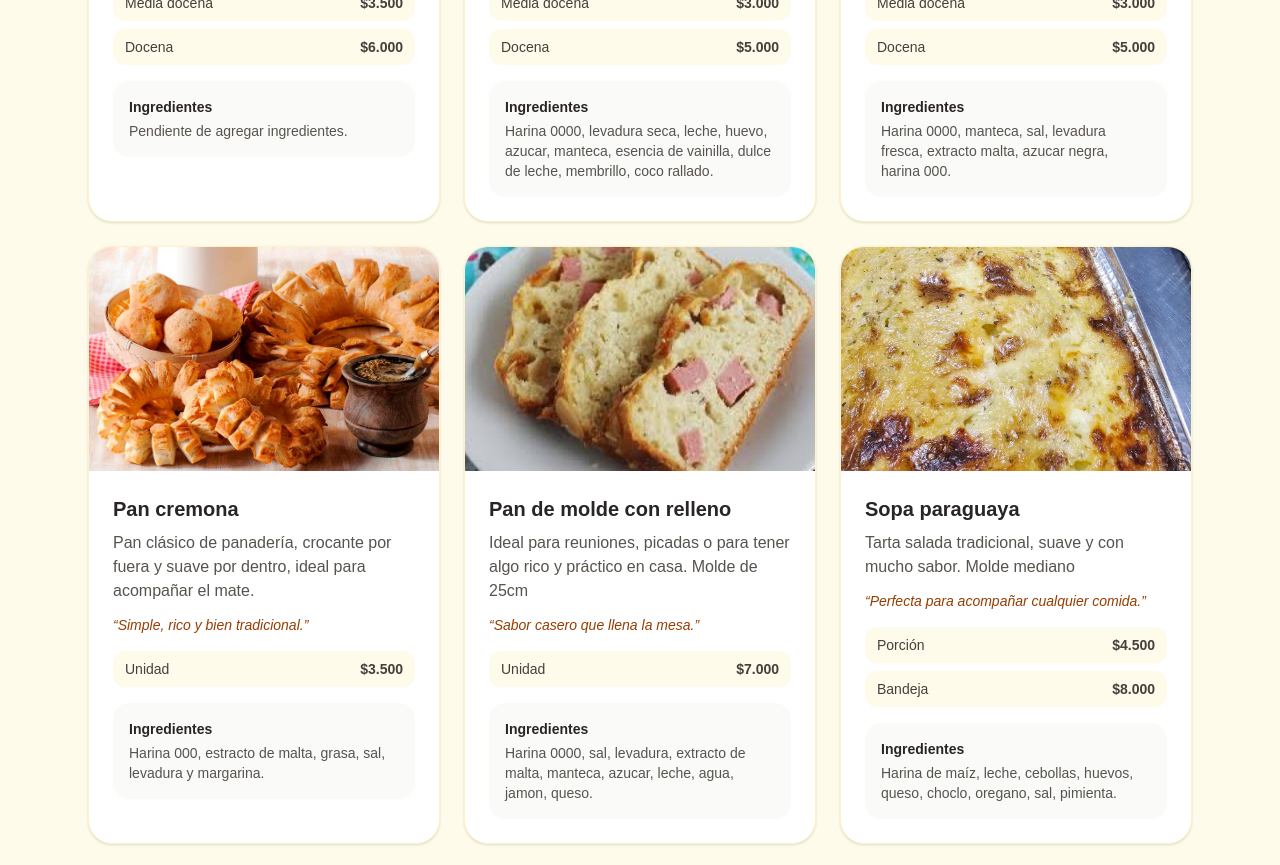
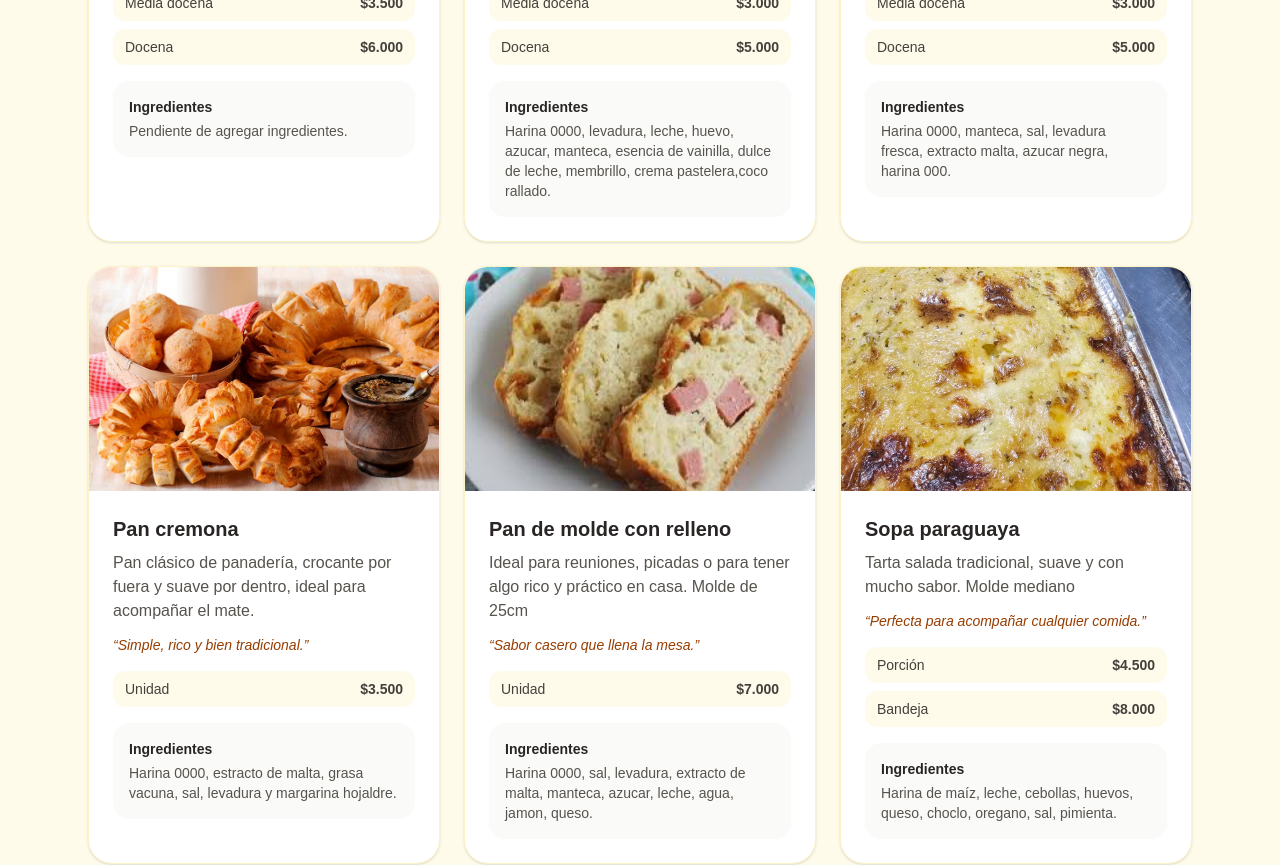
Before and after one commit to Zarzaandres/panaderia-carlita, a Next.js app: page / in a window 1280 px wide. Shown: the part 920-1785 px from the top of the page. Built offline with nearby package versions, Linux system fonts and the light colour scheme.

Commit message:
actulizar texto

```diff
--- a/app/page.tsx
+++ b/app/page.tsx
@@ -27,7 +27,7 @@ export default function PanaderiaCarlitaWeb() {
       descripcion: 'Variedad de facturas artesanales para desayunos, meriendas y reuniones.',
       frase: 'Perfectas para compartir en familia.',
       imagen: '/productos/facturas.jpeg',
-      ingredientes: 'Harina 0000, levadura seca, leche, huevo, azucar, manteca, esencia de vainilla, dulce de leche, membrillo, coco rallado.',
+      ingredientes: 'Harina 0000, levadura, leche, huevo, azucar, manteca, esencia de vainilla, dulce de leche, membrillo, crema pastelera,coco rallado.',
     },
     {
       id: 'cara-sucia',
@@ -83,7 +83,7 @@ export default function PanaderiaCarlitaWeb() {
   descripcion: 'Pan clásico de panadería, crocante por fuera y suave por dentro, ideal para acompañar el mate.',
   frase: 'Simple, rico y bien tradicional.',
   imagen: '/productos/pan-cremona.jpg',
-  ingredientes: 'Harina 000, estracto de malta, grasa, sal, levadura y margarina.',
+  ingredientes: 'Harina 0000, estracto de malta, grasa vacuna, sal, levadura y margarina hojaldre.',
 },
     {
       id: 'Pan de molde con relleno',
```
